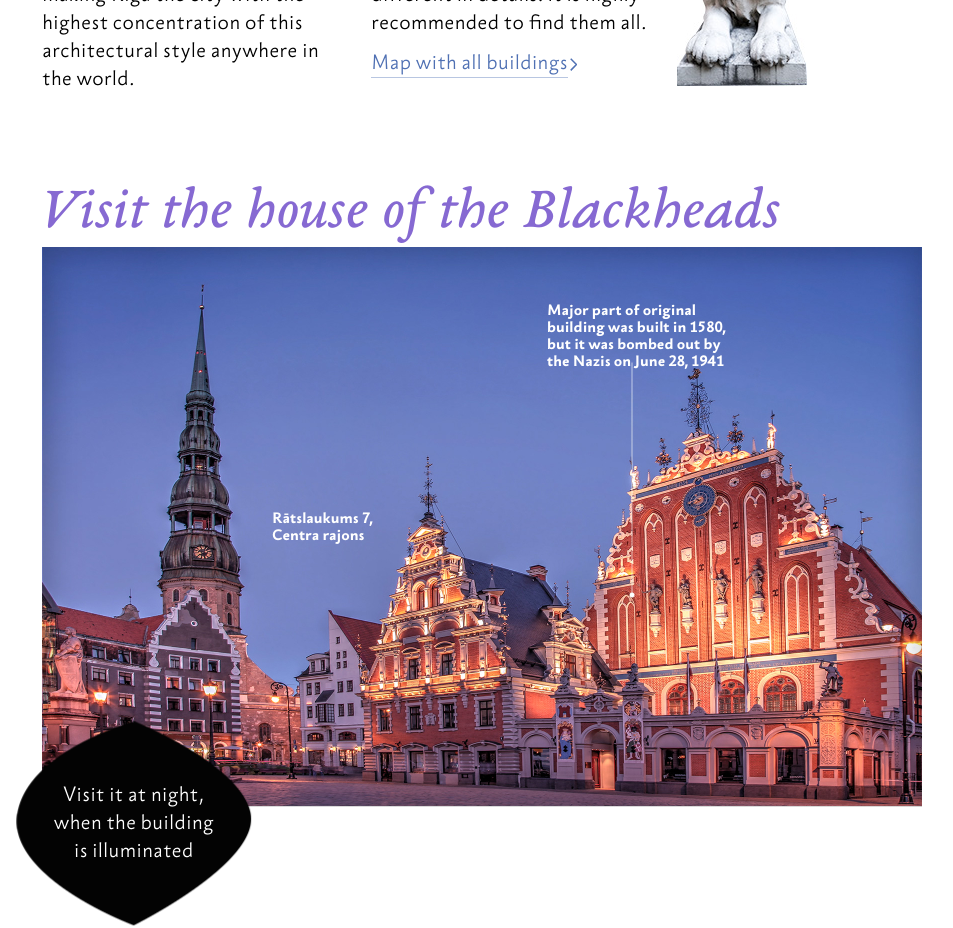
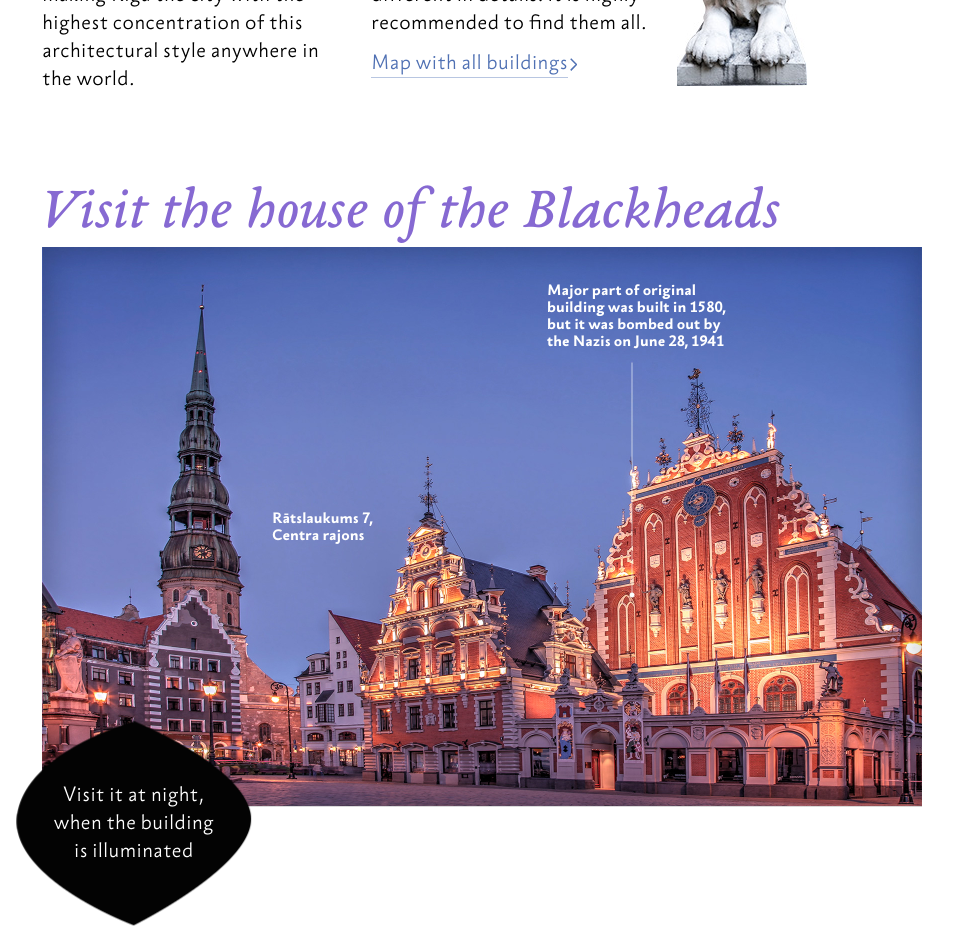
Before and after one commit to visitbaltics/visitbaltics, a website: page index.html in a window 1280 px wide. Shown: the part 6327-7255 px from the top of the page, without its empty margins (158-1111 px from the left). Drawn offline with nearby package versions, Linux system fonts and the light colour scheme.

Commit message:
fix fix fix

```diff
--- a/css/style.css
+++ b/css/style.css
@@ -579,7 +579,7 @@ img {
 }
 
 .note_nazis {
-    top: 55px;
+    top: 35px;
     right: 190px;
     width: 185px;
 }
```
